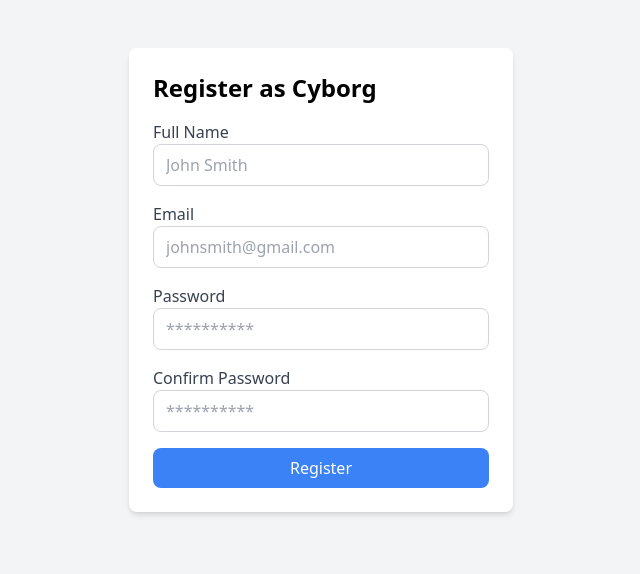
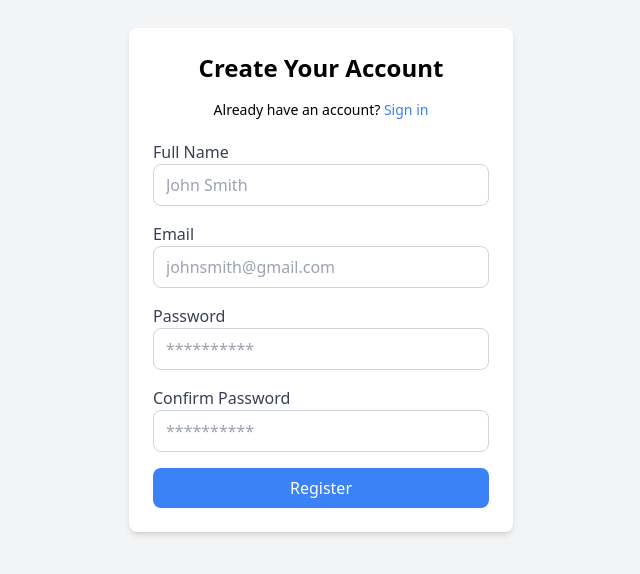
Before and after one commit to yordan-gergov01/Natty-Cyborg, a React (Vite) app in the folder frontend/: page /register in a window 1280 px wide. Shown: the part 120-694 px from the top of the page, without its empty margins (319-959 px from the left). Built offline with nearby package versions, Linux system fonts and the light colour scheme.

Commit message:
add an option for sign in in register window

```diff
--- a/frontend/src/pages/Register.jsx
+++ b/frontend/src/pages/Register.jsx
@@ -1,5 +1,5 @@
 import { useState } from "react";
-import { useNavigate } from "react-router";
+import { Link, useNavigate } from "react-router";
 
 import {
   validateEmail,
@@ -93,7 +93,15 @@ function Register() {
         onSubmit={handleSubmit}
         className="bg-white p-6 rounded-lg shadow-md w-96"
       >
-        <h2 className="text-2xl	font-bold mb-4">Register as Cyborg</h2>
+        <h2 className="text-2xl	text-center font-bold mb-4">
+          Create Your Account
+        </h2>
+        <h3 className="text-sm text-center mb-5">
+          Already have an account?{" "}
+          <Link to="/login" className="text-blue-500 hover:underline">
+            Sign in
+          </Link>
+        </h3>
         <div className="mb-4">
           <label className="block text-gray-700">Full Name</label>
           <input
```
